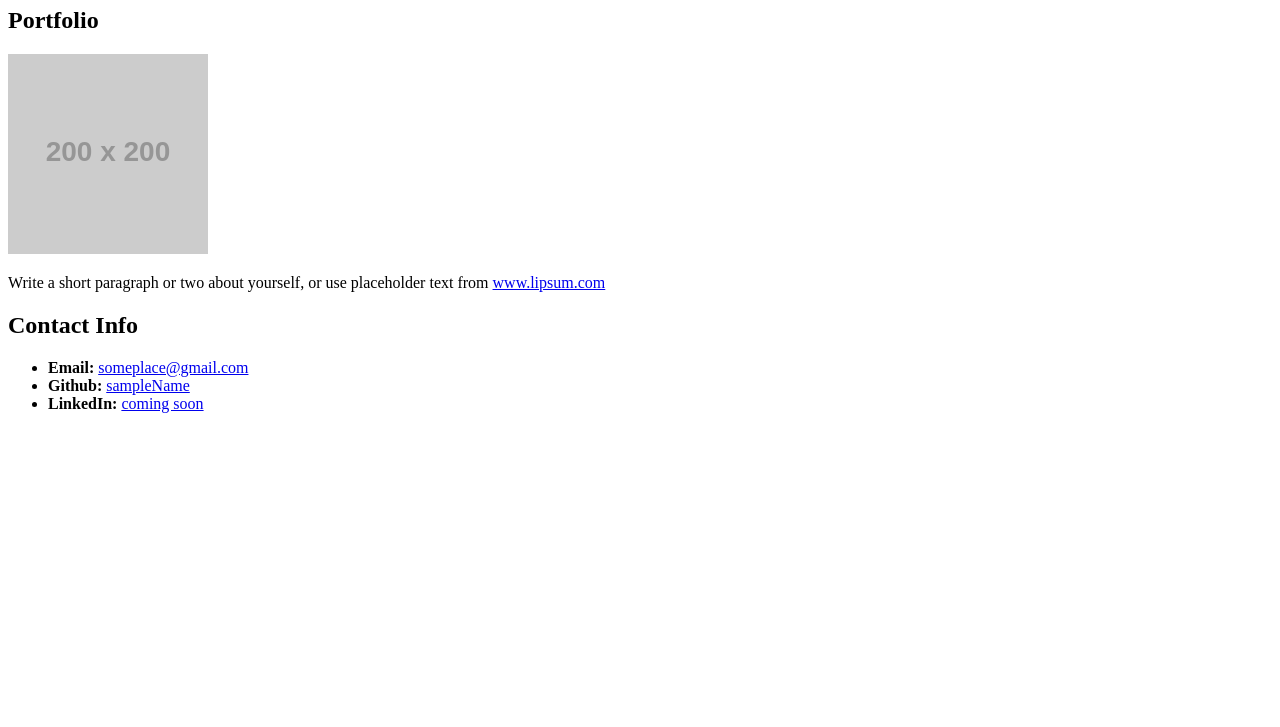
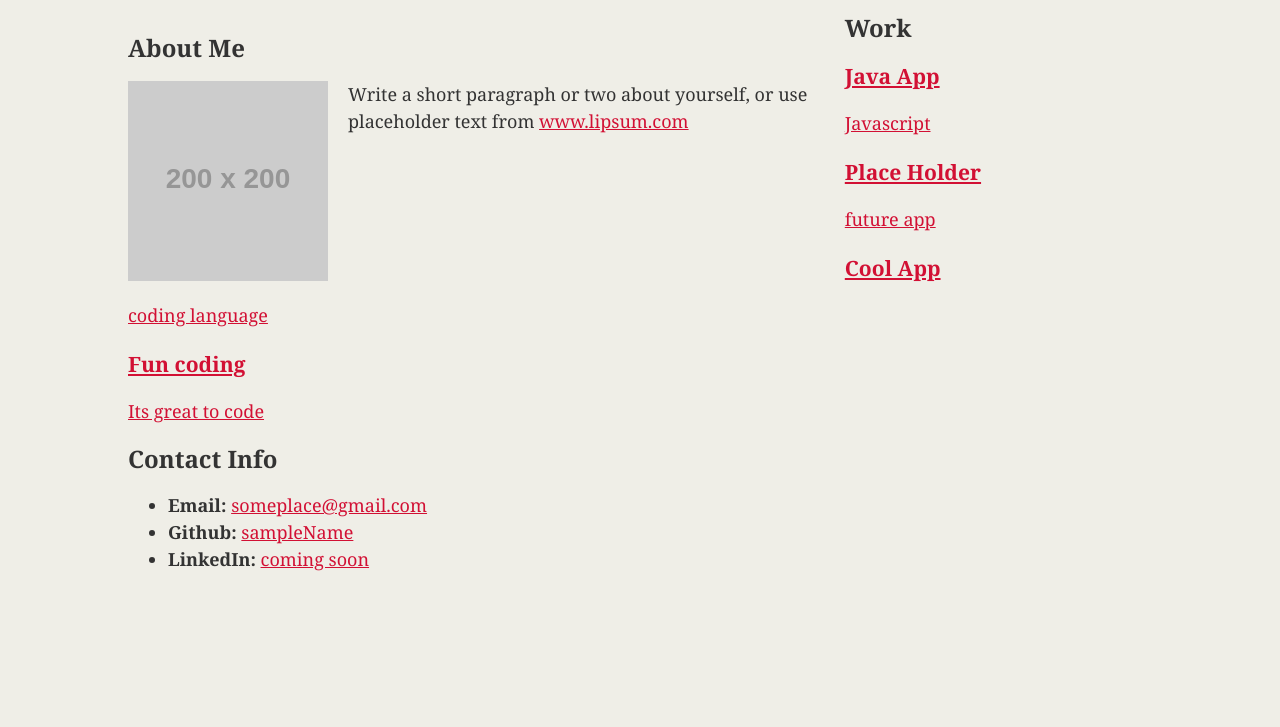
Before and after one commit to iflorell/iflorell.github.io, a plain HTML site: page index.html in a window 1280 px wide. Shown: the part 73-800 px from the top of the page. Drawn offline with Linux system fonts and the light colour scheme; placeholder pictures from the web are drawn by us.

Commit message:
created container for work section

```diff
--- a/index.html
+++ b/index.html
@@ -2,9 +2,9 @@
 <html lang="en-us">
   <head>
     <meta charset="UTF-8" />
-    <title>HTML + CSS</title>
+    <title>Isaac's Portfolio</title>
 
-    <link rel="stylesheet" type="text/css" href="./style.css" />
+    <link rel="stylesheet" type="text/css" href="./assets/styles.css" />
   </head>
 
   <body>
@@ -14,7 +14,7 @@
 
     <div class="container">
       <section id="main-bio">
-        <h2>Portfolio</h2>
+        <h2>About Me</h2>
 
         <img
           id="bio-image"
@@ -28,6 +28,42 @@
         </p>
       </section>
 
+      <!--Portfolio Grid-->
+      <section class="work-section" id="work" >
+        <h2>Work</h2>
+        <div class="grid-container">
+
+          <a href="#" class="grid-item java-app">
+            <div>
+              <h3>Java App </h3>
+              <span>Javascript</span>
+            </div>
+          </a>
+
+          <a href="#" class="grid-item place-holder">
+            <div>
+              <h3>Place Holder</h3>
+              <span>future app</span>
+            </div>
+          </a>
+          <a href='#' class="grid-item cool-app">
+            <div>
+              <h3>Cool App</h3>
+              <span>coding language</span>
+            </div>
+          </a>
+
+          <a href="#" class="grid-item fun-coding" >
+          <div>
+            <h3>Fun coding</h3>
+            <span>Its great to code</span>
+          </div>
+          </a>
+
+        </div>
+      </section>
+
+
       <section id="contact-info">
         <h2>Contact Info</h2>
         <ul>
```
